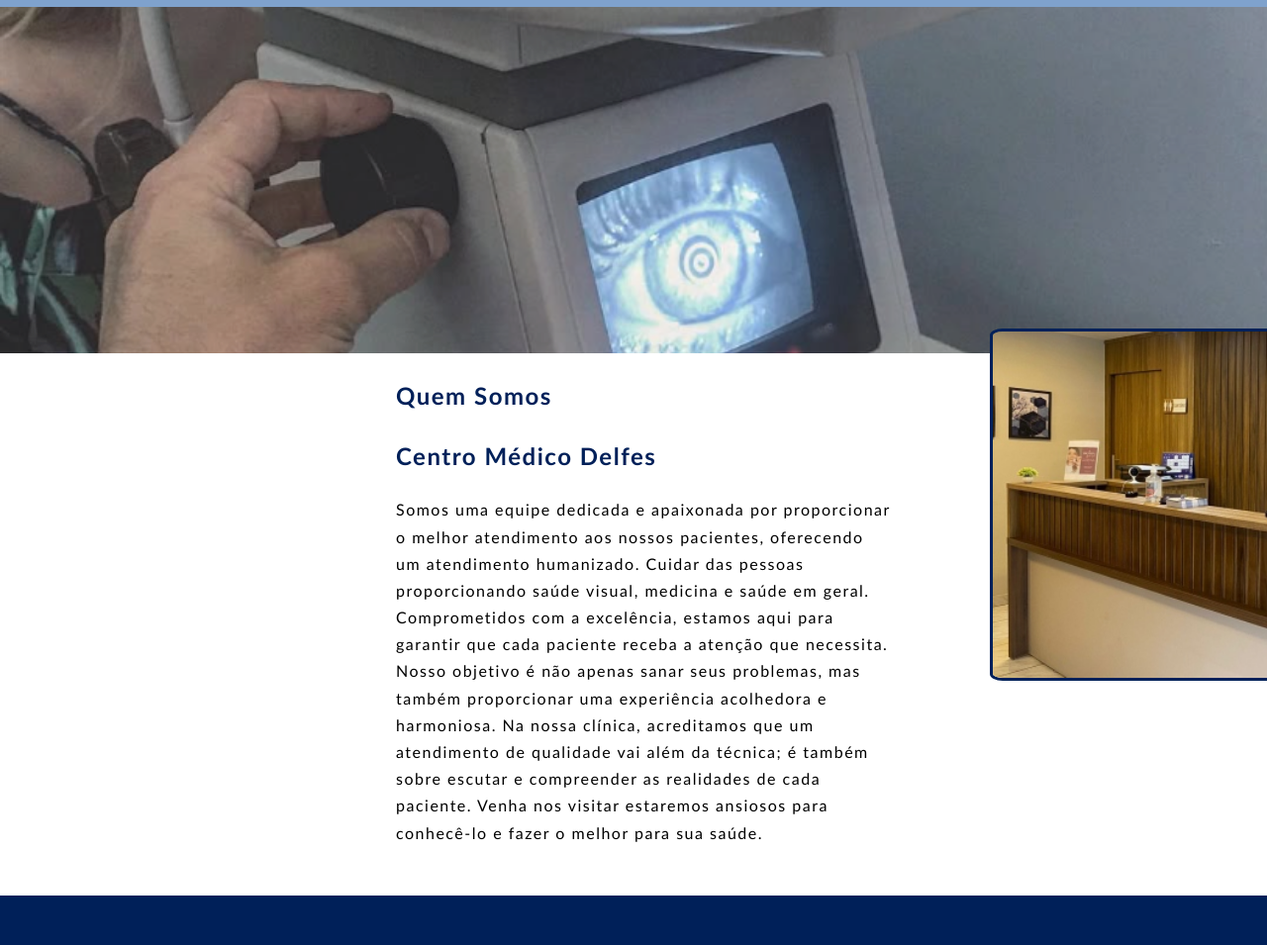
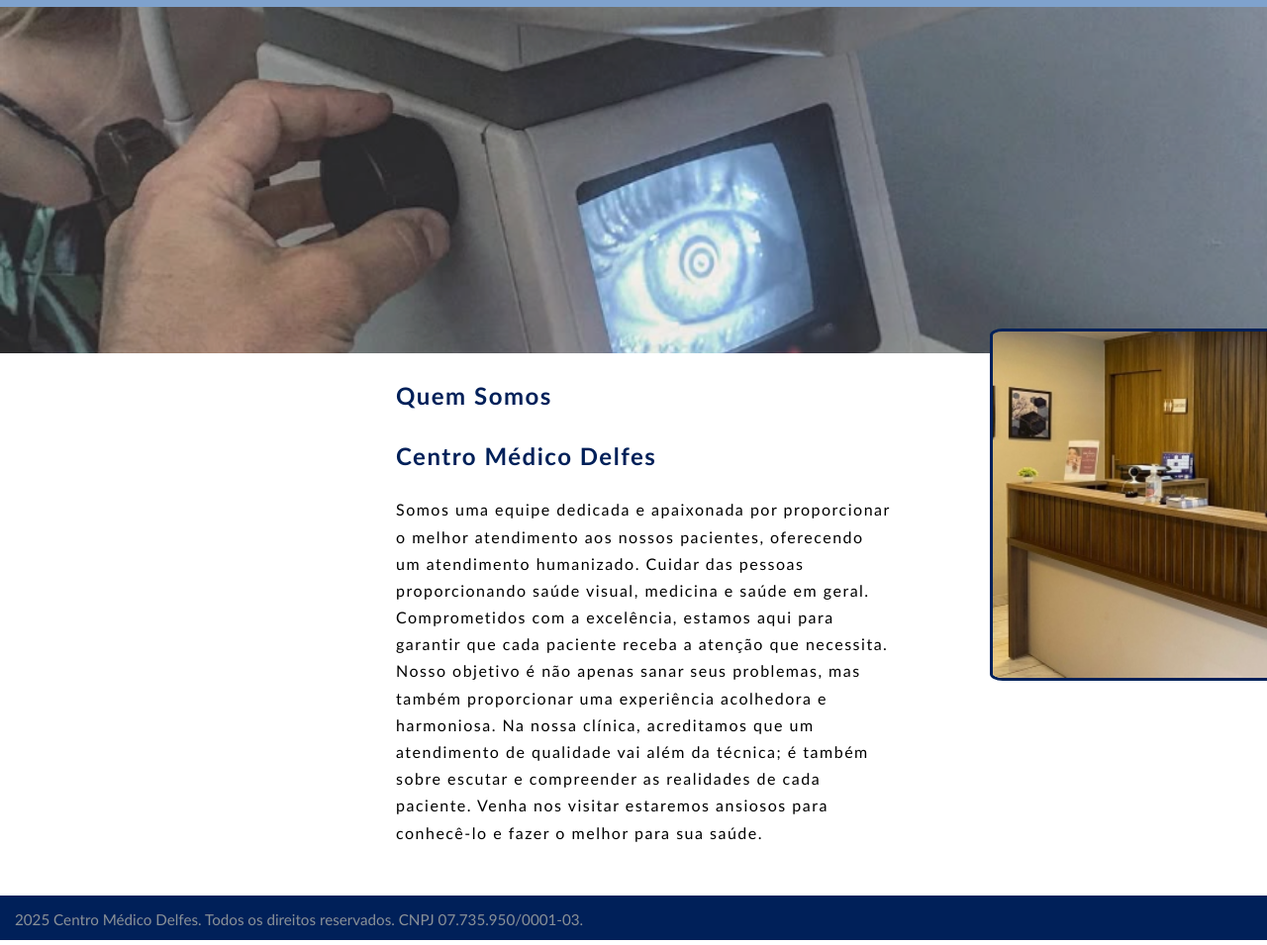
Before and after one commit to delfez/centromedicodelfes, a plain HTML site: page sobre.html in a window 1280 px wide. Shown: the part 142-1097 px from the top of the page at 99% size. Drawn offline with Linux system fonts and the light colour scheme.

Commit message:
Added footer text

```diff
--- a/sobre.html
+++ b/sobre.html
@@ -63,7 +63,7 @@
 
     <section>
         <footer>
-
+            2025 Centro Médico Delfes. Todos os direitos reservados. CNPJ 07.735.950/0001-03.
         </footer>
     </section>
 </body>
--- a/styles.css
+++ b/styles.css
@@ -14,9 +14,11 @@ header{
 }
 footer{
     background-color: rgb(0, 32, 89);
-    height: 50px;
-
-
+    height: 15px;
+    color: rgb(138, 145, 151);
+    padding: 15px;
+    font-size: .95em;
+    margin-top: 50px;
 }
 a{
     text-decoration: none;
```
Also changed, not shown: consultorios.html (+1 -1 lines), corpo-clinico.html (+1 -1 lines), index.html (+1 -1 lines).
